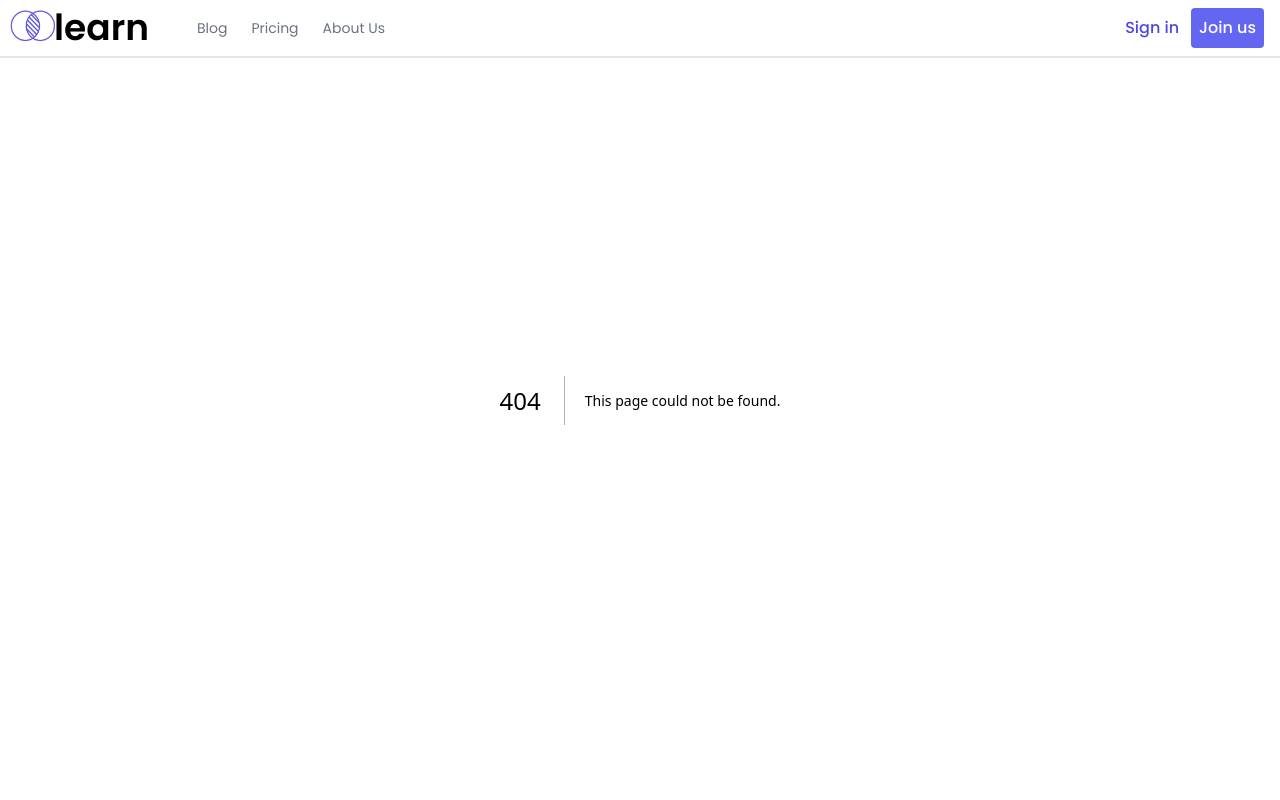
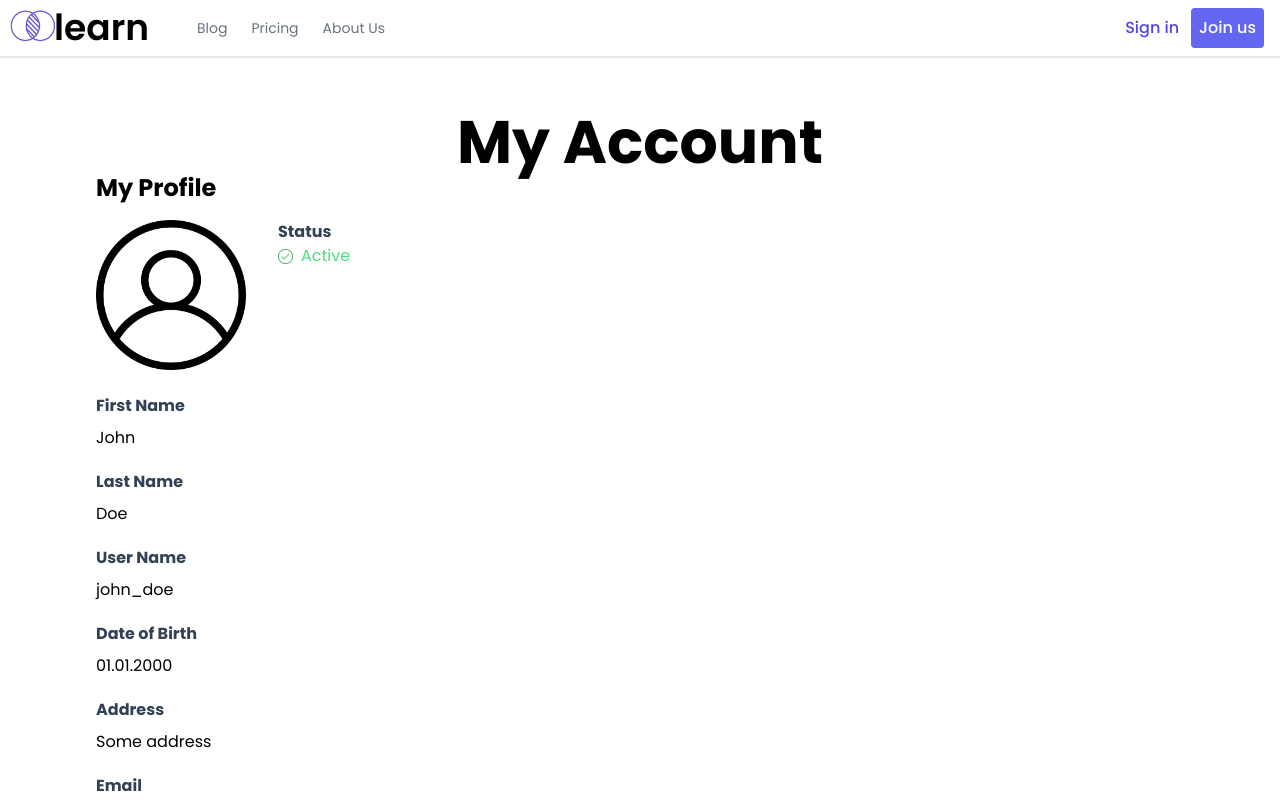
Before and after one commit to nemanjaKostovski/next_learning_platform, a Next.js app: page /profile in a window 1280 px wide. Before the commit this address had no page. Shown: the top 800 px of the page. Built offline with nearby package versions, Linux system fonts and the light colour scheme.

Commit message:
profile progress

```diff
--- /dev/null
+++ b/src/app/profile/components/MyProfile.tsx
@@ -0,0 +1,55 @@
+import Image from "next/image";
+import ProfileInfo from "./ProfileInfo";
+import { headers } from "next/headers";
+export default function MyProfile() {
+  const info = [
+    {
+      header: "First Name",
+      info: "John",
+    },
+    {
+      header: "Last Name",
+      info: "Doe",
+    },
+    {
+      header: "User Name",
+      info: "john_doe",
+    },
+    {
+      header: "Date of Birth",
+      info: "01.01.2000",
+    },
+    {
+      header: "Address",
+      info: "Some address",
+    },
+    {
+      header: "Email",
+      info: "johndoe@ex.com",
+    },
+  ];
+
+  return (
+    <div>
+      <h3 className="mb-4 text-2xl font-bold">My Profile</h3>
+      <div className="mb-6 flex flex-row">
+        <Image src={"/profpic.png"} width={150} height={150} alt="user" />
+        <div className="ml-8">
+          <h3 className="font-bold text-slate-700">Status</h3>
+          <Image
+            src={"/check.png"}
+            width={15}
+            height={15}
+            alt="check"
+            className="inline"
+          />
+          <span className="ml-2 text-green-400">Active</span>
+        </div>
+      </div>
+
+      {info.map((info, index) => (
+        <ProfileInfo key={index} header={info.header} info={info.info} />
+      ))}
+    </div>
+  );
+}
--- /dev/null
+++ b/src/app/profile/components/MyTrainers.tsx
@@ -0,0 +1,10 @@
+export default function MyTrainers() {
+  return (
+    <div>
+      <div className="flex flex-row">
+        <h3 className="mb-4 text-2xl font-bold">My Trainers</h3>
+        <button className="btn btn--primary ml-10">Add Trainer</button>
+      </div>
+    </div>
+  );
+}
--- /dev/null
+++ b/src/app/profile/components/ProfileInfo.tsx
@@ -0,0 +1,14 @@
+export default function ProfileInfo({
+  header,
+  info,
+}: {
+  header: string;
+  info: string;
+}) {
+  return (
+    <>
+      <h3 className="mb-2 font-bold text-slate-700">{header}</h3>
+      <p className="mb-5">{info}</p>
+    </>
+  );
+}
--- /dev/null
+++ b/src/app/profile/page.tsx
@@ -0,0 +1,14 @@
+import MyProfile from "./components/MyProfile";
+
+export default function Profile() {
+  return (
+    <>
+      <h1 className="pt-28 text-center text-6xl font-bold">My Account</h1>
+      <section>
+        <MyProfile />
+      </section>
+    </>
+  );
+}
+
+// TODO add role to differentiate between trainer and student
```
Also changed, not shown: public/profpic.png (added).
